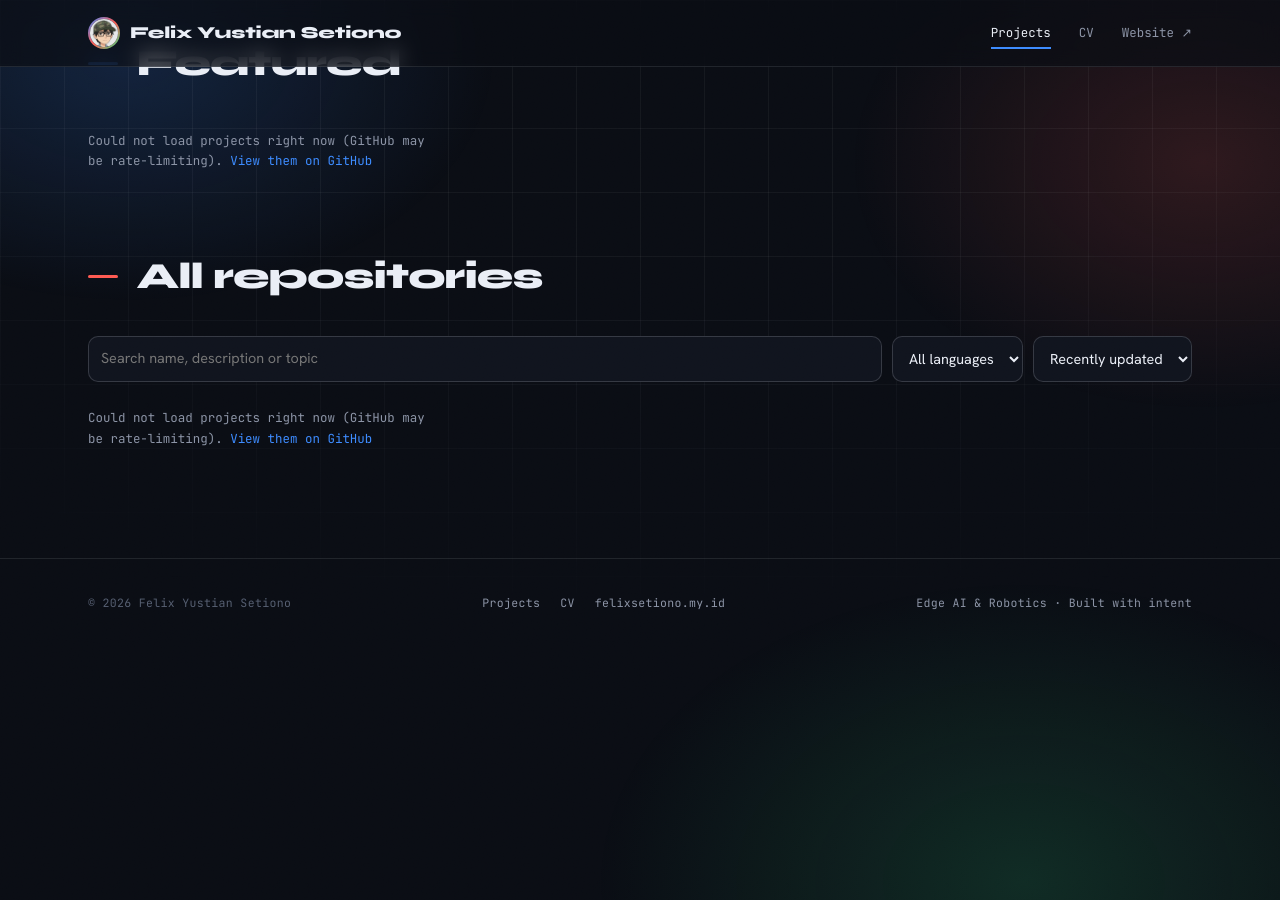
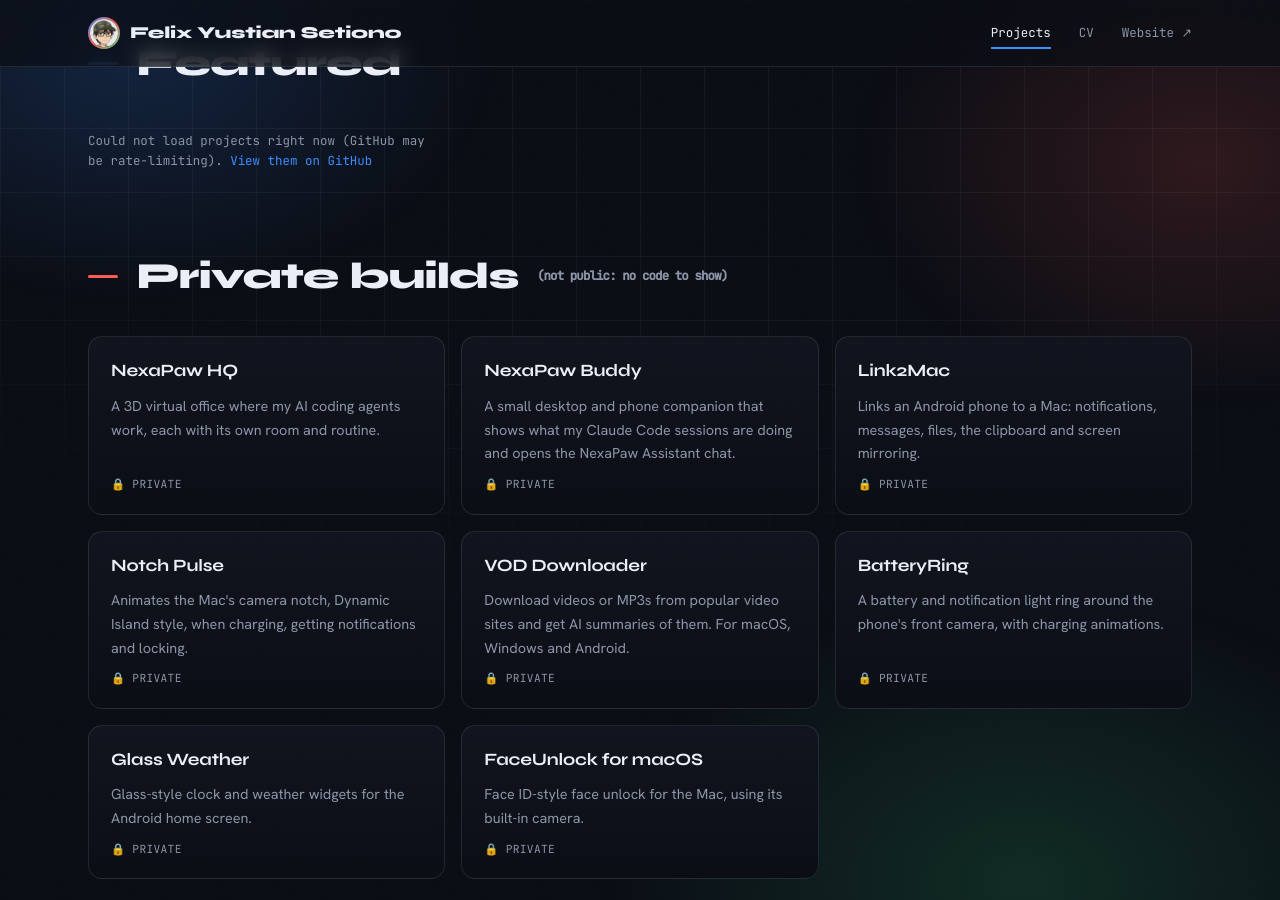
Before and after one commit to felixyustian/felixyustian.github.io, a Jekyll site: the page built from projects.html, in a window 1280 px wide and 900 px high, scrolled down 366 px. Built offline with Jekyll 4.4.1, drawn with Linux system fonts in a browser that asks for light colours.

Commit message:
Projects: a Private builds section with short descriptions of the private repos
Co-Authored-By: Claude Opus 5.5 <noreply@anthropic.com>
Claude-Session: https://claude.ai/code/session_01LfRbPYdXqpMqPH5DjW3LJ5

```diff
--- a/projects.html
+++ b/projects.html
@@ -24,6 +24,7 @@ description: Live list of Felix Yustian Setiono's public GitHub projects across
 .meta{display:flex;gap:14px;flex-wrap:wrap;font-family:var(--font-mono);font-size:.7rem;color:var(--ink-soft);text-transform:uppercase;letter-spacing:.03em}
 .star{color:var(--red)}
 .status{font-family:var(--font-mono);font-size:.78rem;color:var(--ink-soft);padding:8px 0}
+.card.priv h3{color:var(--ink)}
 </style>
 
 <header class="phead">
@@ -34,6 +35,9 @@ description: Live list of Felix Yustian Setiono's public GitHub projects across
 
 <h2>Featured</h2>
 <div id="featured" class="grid"><div class="status">Loading&hellip;</div></div>
+
+<h2>Private builds <span class="status">(not public: no code to show)</span></h2>
+<div id="private" class="grid"><div class="status">Loading&hellip;</div></div>
 
 <h2>All repositories <span id="count" class="status"></span></h2>
 <div class="controls">
@@ -131,6 +135,19 @@ description: Live list of Felix Yustian Setiono's public GitHub projects across
     render();
     document.getElementById('updated').textContent = 'Fetched from the GitHub API on ' + new Date().toLocaleString() + '.';
   }
+  // private repositories: listed from projects.json (name and a short description; no link, the code isn't public)
+  function showPrivate(){
+    var box = document.getElementById('private');
+    box.replaceChildren();
+    (cfg['private'] || []).forEach(function(r){
+      var c = el('article', 'card priv');
+      c.appendChild(el('h3', null, r.name));
+      c.appendChild(el('p', null, r.description));
+      var m = el('div', 'meta'); m.appendChild(el('span', null, '🔒 Private')); c.appendChild(m);
+      box.appendChild(c);
+    });
+    if (!box.children.length) box.appendChild(el('div', 'status', 'None right now.'));
+  }
   function fail(){
     var msg = 'Could not load projects right now (GitHub may be rate-limiting). ';
     ['featured', 'all'].forEach(function(id){
--- a/projects.json
+++ b/projects.json
@@ -12,5 +12,39 @@
     "felixyustian",
     "felixyustian.github.io",
     "test_repo"
+  ],
+  "private": [
+    {
+      "name": "NexaPaw HQ",
+      "description": "A 3D virtual office where my AI coding agents work, each with its own room and routine."
+    },
+    {
+      "name": "NexaPaw Buddy",
+      "description": "A small desktop and phone companion that shows what my Claude Code sessions are doing and opens the NexaPaw Assistant chat."
+    },
+    {
+      "name": "Link2Mac",
+      "description": "Links an Android phone to a Mac: notifications, messages, files, the clipboard and screen mirroring."
+    },
+    {
+      "name": "Notch Pulse",
+      "description": "Animates the Mac's camera notch, Dynamic Island style, when charging, getting notifications and locking."
+    },
+    {
+      "name": "VOD Downloader",
+      "description": "Download videos or MP3s from popular video sites and get AI summaries of them. For macOS, Windows and Android."
+    },
+    {
+      "name": "BatteryRing",
+      "description": "A battery and notification light ring around the phone's front camera, with charging animations."
+    },
+    {
+      "name": "Glass Weather",
+      "description": "Glass-style clock and weather widgets for the Android home screen."
+    },
+    {
+      "name": "FaceUnlock for macOS",
+      "description": "Face ID-style face unlock for the Mac, using its built-in camera."
+    }
   ]
 }
```
Also changed, not shown: other parts of projects.html (+1 -0 lines).
